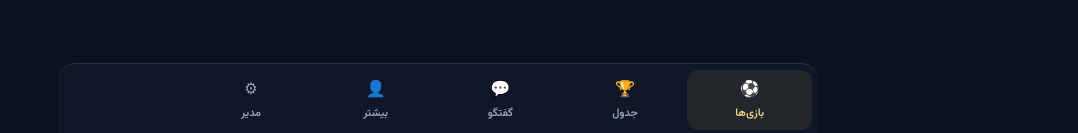
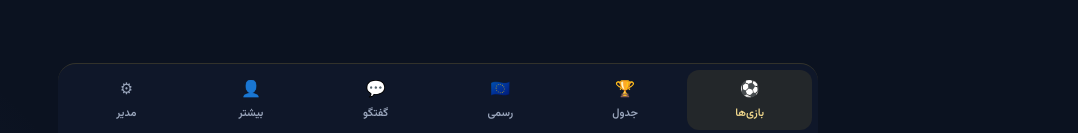
Before and after one commit to shmadi08/fika-champion, a website: page index.html in a window 1280 px wide. Both pictures are taken after typing "Sample", "name@example.com", "Sample123", "Sample" into the empty fields and a click on the button "ادامه". Shown: the part 664-797 px from the top of the page, without its empty margins (202-1280 px from the left). Drawn offline with Linux system fonts and the light colour scheme; no server answers.

Commit message:
Update index.html

```diff
--- a/index.html
+++ b/index.html
@@ -57,6 +57,7 @@
     <nav class="nav">
       <button data-page="matches" class="active"><span>⚽</span>بازی‌ها</button>
       <button data-page="table"><span>🏆</span>جدول</button>
+      <button data-page="uefa"><span>🇪🇺</span>رسمی</button>
       <button data-page="chat"><span>💬</span>گفتگو</button>
       <button data-page="more"><span>👤</span>بیشتر</button>
       <button data-page="admin" id="admin-nav" class="hidden"><span>⚙</span>مدیر</button>
```
